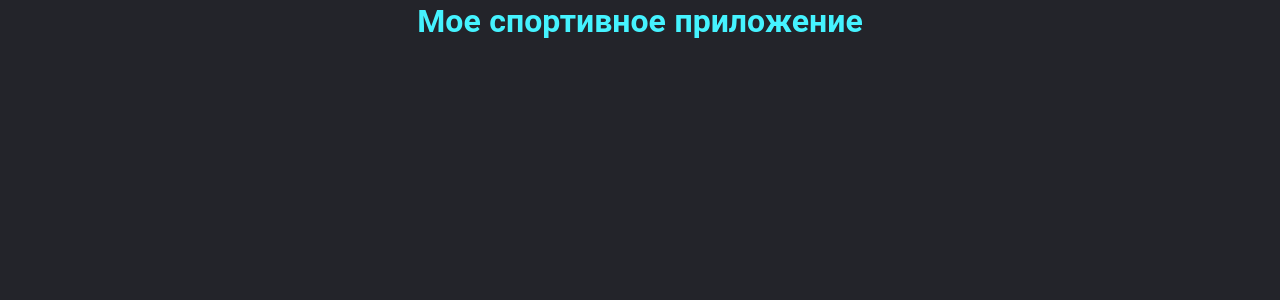
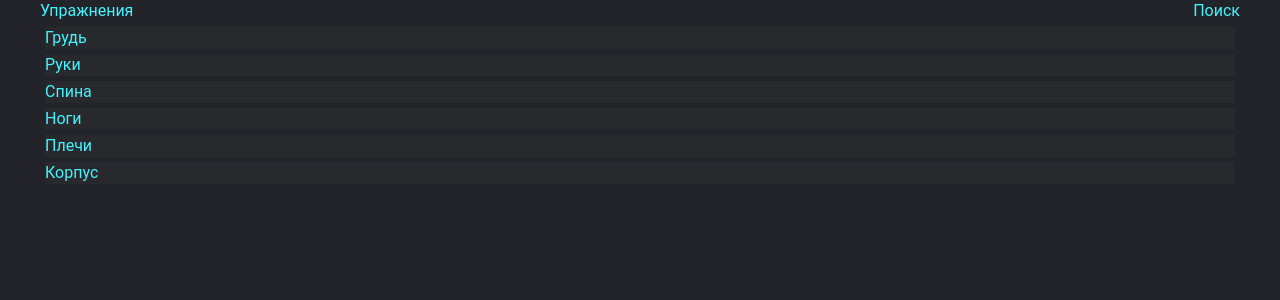
Before and after one commit to koteyka121991/sportDiarybeta, a React (Create React App) app: page / in a window 1280 px wide. Shown: the top 300 px of the page. Built offline with nearby package versions, Linux system fonts and the light colour scheme.

Commit message:
added components of exercises and categories

```diff
--- a/src/App.js
+++ b/src/App.js
@@ -1,9 +1,14 @@
+import Categories from './components/Categories';
+import Header from './components/Header';
 import './scss/app.scss'
 
 function App() {
   return (
     <div className="wrapper">
-     <h1>Мое спортивное приложение</h1>
+      <div className='container'>
+     <Header />
+     <Categories />
+     </div>
     </div>
   );
 }
--- /dev/null
+++ b/src/components/Categories.js
@@ -0,0 +1,38 @@
+import React from 'react';
+import Exercises from './Exercises';
+
+const Categories = () => {
+    const [activeIndex, setActiveIndex]=React.useState(0);
+    const categories = [
+        'Все',
+        'Мясные',
+        'Вегетарианская',
+        'Гриль',
+        'Острые',
+        'Закрытые'
+    ]
+    const onClickCategory =(index)=> {
+        // функция клика по категориям
+        setActiveIndex(index);
+        console.log(index);
+    }
+    return (
+        <div>
+            <ul>
+                <li className='cat'>Грудь
+                    <Exercises />
+                </li>
+                <li onClick={()=>onClickCategory()} className='cat'>Руки</li>
+                <li onClick={()=>onClickCategory()} className='cat'>Спина</li>
+                <li onClick={()=>onClickCategory()} className='cat'>Ноги</li>
+                <li onClick={()=>onClickCategory()} className='cat'>Плечи</li>
+                <li onClick={()=>onClickCategory()} className='cat'>Корпус</li>
+            </ul>
+
+
+
+        </div>
+    );
+}
+
+export default Categories;
--- /dev/null
+++ b/src/components/Exercises.js
@@ -0,0 +1,14 @@
+import React from 'react';
+
+const Exercises = () => {
+    return (
+        <>
+            <ul>
+                <li>Жим лежа</li>
+                <li>Брусья</li>
+            </ul>
+        </>
+    );
+}
+
+export default Exercises;
--- /dev/null
+++ b/src/components/Header.js
@@ -0,0 +1,12 @@
+import React from 'react';
+
+const Header = () => {
+    return (
+        <div className='header'>
+            <div>Упражнения</div>
+            <div>Поиск</div>
+        </div>
+    );
+}
+
+export default Header;
--- a/src/scss/app.scss
+++ b/src/scss/app.scss
@@ -7,9 +7,33 @@
     box-sizing: border-box;
   }
 body {
-    display: flex;
     justify-content: center;
     min-height: 100vh;
     background: #23242a;
     color: #45f3ff;
 }
+
+.header {
+  display: flex;
+  justify-content: space-between;
+}
+
+
+li {
+  background: #28292d;
+  margin: 5px;
+  ul {
+    display: none;
+  }
+  ul.active {
+    display: block;
+  }
+}
+.wrapper {
+  display: block;
+  margin: 0 auto;
+}
+.container {
+  max-width: 1200px;
+  margin: 0 auto;
+}
```
